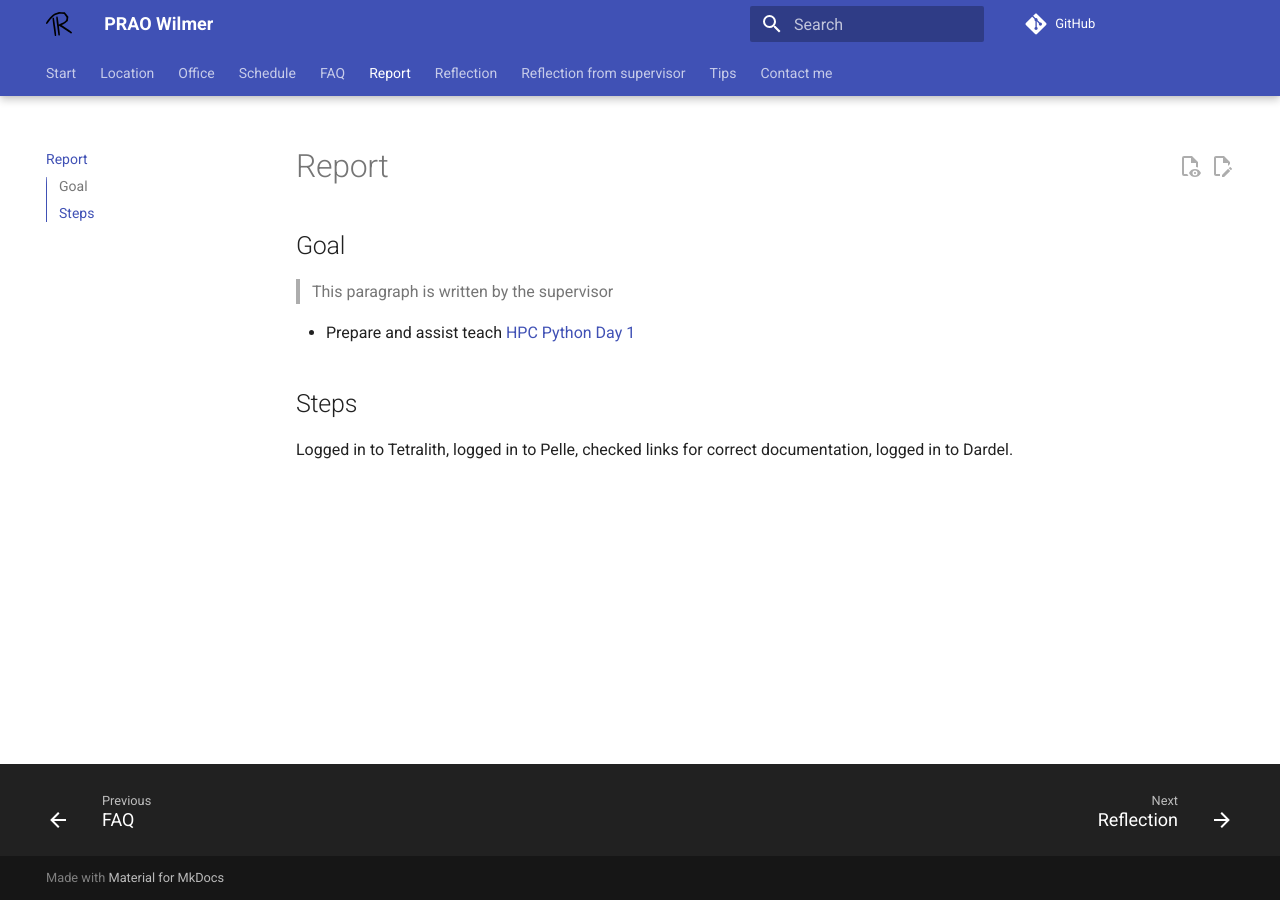
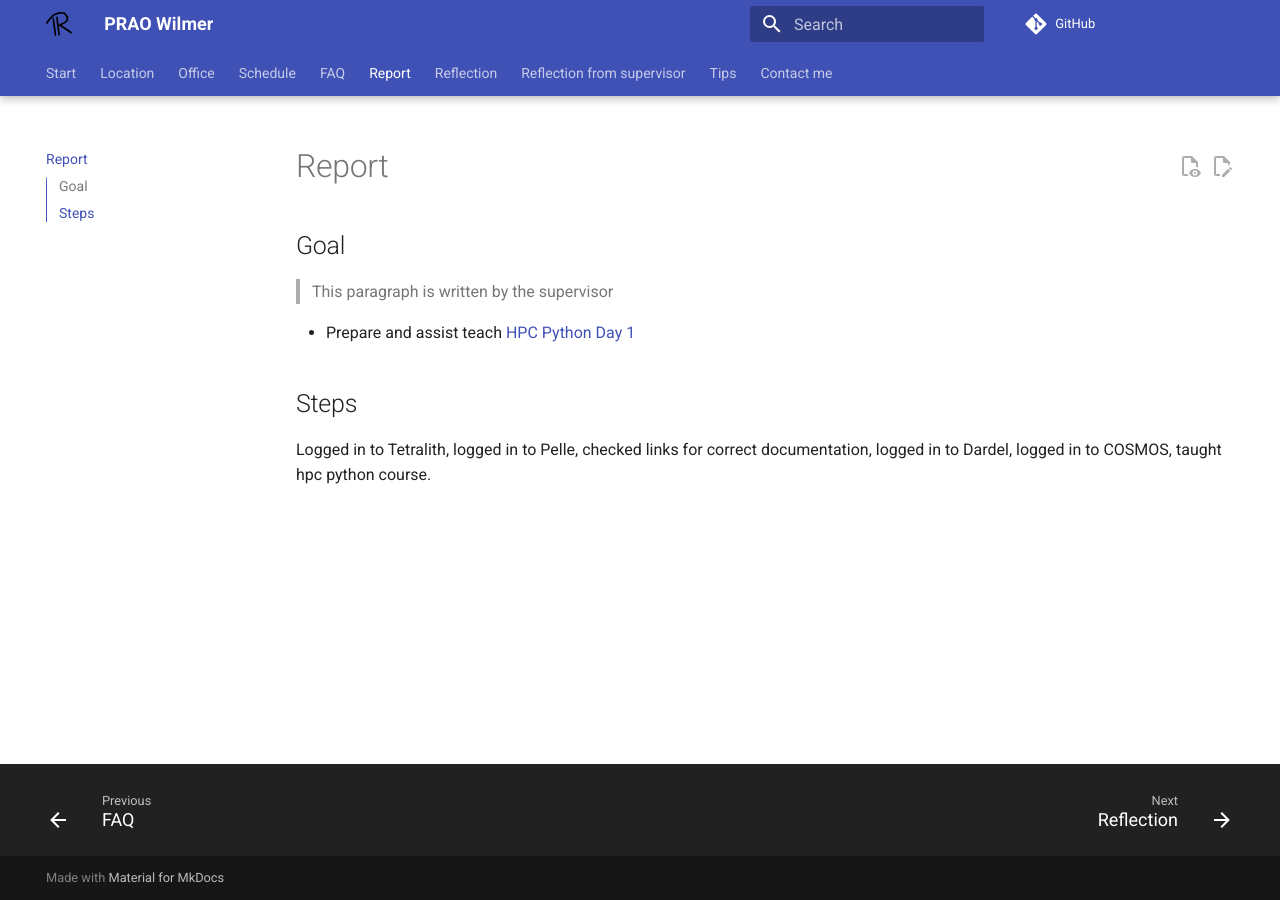
Before and after one commit to richelbilderbeek/prao_wilmer_20260413, an MkDocs documentation site: the page built from docs/report.md, in a window 1280 px wide. Built offline with MkDocs 1.6.1 and Material for MkDocs 9.7.7, drawn with Linux system fonts in a browser that asks for light colours; comment, search, counter and statistics services are not loaded.

Commit message:
Update report

```diff
--- a/docs/report.md
+++ b/docs/report.md
@@ -8,4 +8,4 @@
 
 ## Steps
 
-Logged in to Tetralith, logged in to Pelle, checked links for correct documentation, logged in to Dardel.
+Logged in to Tetralith, logged in to Pelle, checked links for correct documentation, logged in to Dardel, logged in to COSMOS, taught hpc python course.
```
